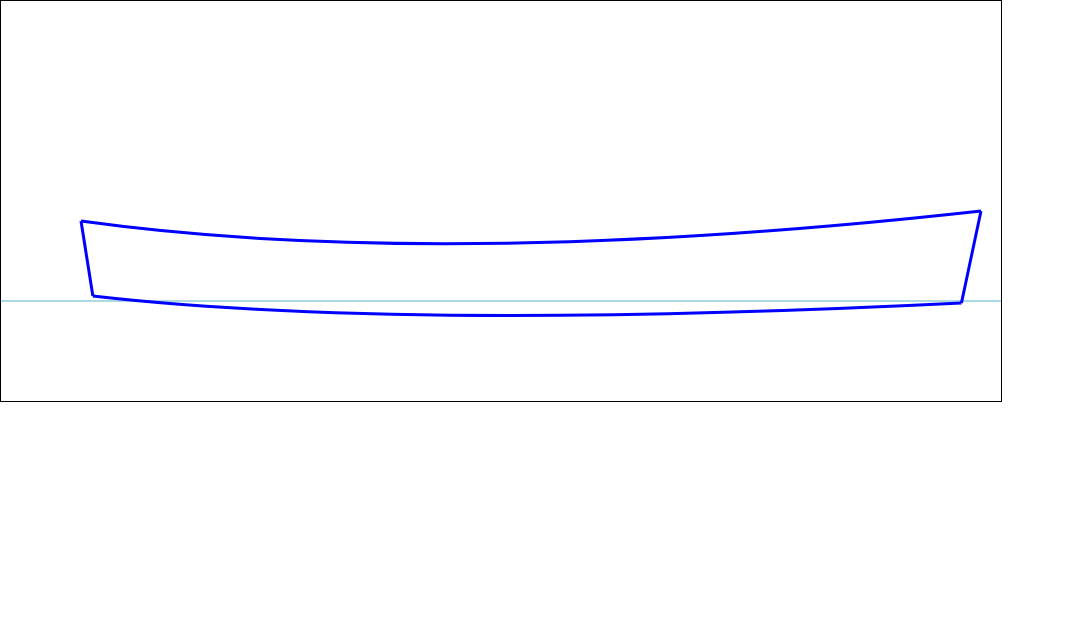
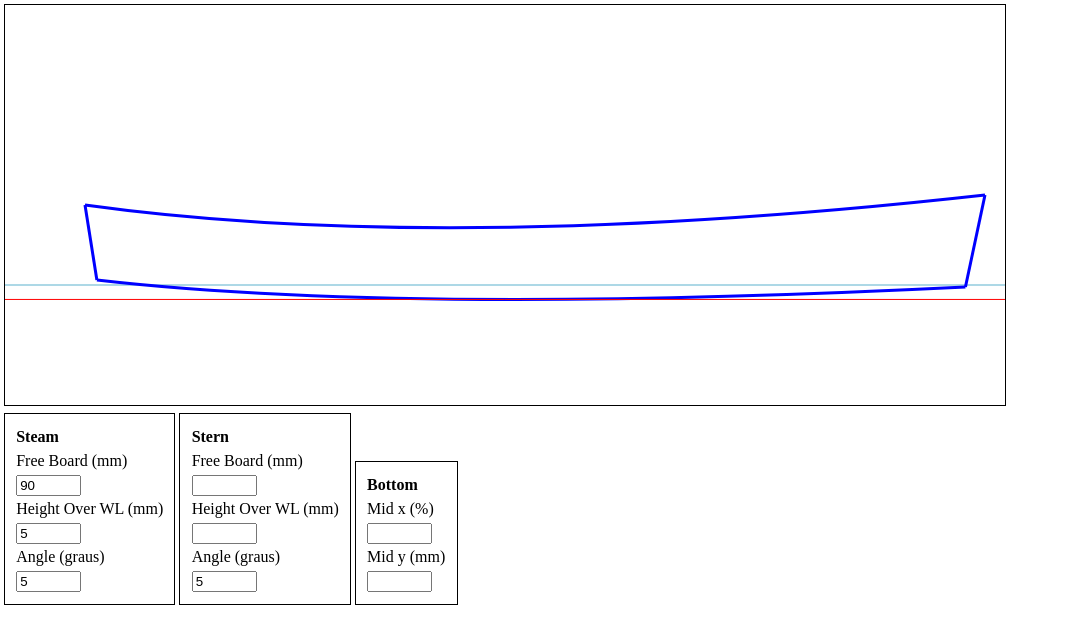
Before and after one commit to douglasmg7/leaf, a plain HTML site: page index.html in a window 1280 px wide. Shown: the whole page, without its empty margins (0-1069 px from the left). Drawn offline with Linux system fonts and the light colour scheme.

Commit message:
input data

```diff
--- a/index.html
+++ b/index.html
@@ -8,7 +8,59 @@
     <link rel="stylesheet" href="main.css">
   </head>
   <body>
-    <canvas id="mycanvas" width="1000" height="400"></canvas>
+    <div class="container">
+      <canvas id="mycanvas" width="1000" height="400"></canvas>
+      <div class="menu">
+        <div class="menu-item">
+          <h3>Steam</h3>
+          <p>Free Board (mm)</p>
+          <input id="steam-freeboard" type="text" size="5">
+          <p>Height Over WL (mm)</p>
+          <input id="steam-height" type="text" value="5" size="5">
+          <p>Angle (graus)</p>
+          <input id="steam-angle" type="text" value="5" size="5">
+        </div>
+        <div class="menu-item">
+          <h3>Stern</h3>
+          <p>Free Board (mm)</p>
+          <input id="stern-freeboard" type="text" size="5">
+          <p>Height Over WL (mm)</p>
+          <input id="sterm-height" type="text" size="5">
+          <p>Angle (graus)</p>
+          <input id="stern-angle" type="text" value="5" size="5">
+        </div>
+        <div class="menu-item">
+          <h3>Bottom</h3>
+          <p>Mid x (%)</p>
+          <input type="text" size="5">
+          <p>Mid y (mm)</p>
+          <input type="text" size="5">
+        </div>
+      </div>
+    </div>
   </body>
-  <script>document.write('<script src="http://' + (location.host || 'localhost').split(':')[0] + ':35729/livereload.js?snipver=1"></' + 'script>')</script>
+  <script>
+    //- Livereload.
+    document.write('<script src="http://' + (location.host || 'localhost').split(':')[0] + ':35729/livereload.js?snipver=1"></' + 'script>')
+  </script>
+  <style>
+    .container {
+      padding: 4px;
+    }
+    canvas {
+      border:1px solid black;
+      display: inline;
+    }
+    .menu {
+      max-width: 1004px;
+    }
+    .menu-item {
+      padding: .7em .7em .7em .7em;
+      display: inline-block;
+      border: 1px solid black;
+    }
+    .menu-item > h3 {
+      font-weight: bold;
+    }
+  </style>
 </html>
--- a/js/index.js
+++ b/js/index.js
@@ -7,9 +7,9 @@ const EDGE_COLOR = '#2244cc';
 const NODE_SIZE = 4;
 
 const CANVAS_WIDTH = 1000;
-const CANVAS_HEIGHT = 400;
+const CANVAS_HEIGHT = 300;
 
-const WATER_LINE_HEIGHT = 100;
+const WATER_LINE_HEIGHT = 20;
 const MARGIN_RIGHT = 20;
 
 let boat = {
@@ -66,10 +66,7 @@ window.onload = function(){
   let canvas = null;
   let ctx = null;
 
-  // ctx.fillStyle = NODE_COLOR;
-  // ctx.strokeStyle = EDGE_COLOR;
-
-  // Water line.
+    // Water line.
   let water_line = {
     draw(){
       ctx.lineWidth=2;
@@ -81,17 +78,32 @@ window.onload = function(){
     }
   };
 
+  // Update input values.
+  let elemSteamFreeboard = document.getElementById('steam-freeboard');
+  elemSteamFreeboard.value = boat.steam.freeBoard;
+  elemSteamFreeboard.addEventListener('change', function(target){
+    boat.steam.freeBoard = this.value;
+    console.log(boat.steam.freeBoard);
+    updateBoatData();
+    draw();
+  });
+
+  // ctx.fillStyle = NODE_COLOR;
+  // ctx.strokeStyle = EDGE_COLOR;
+
   // Steam.
   let hull_steam = {
-    top: {
-        x: 0,
-        y: boat.steam.freeBoard
-    },
-    bottom: {
-      // x = y * tanθ.
-      x: (boat.steam.freeBoard - boat.steam.heightOverWL) * Math.tan(rad(boat.steam.angle)),
-      y: boat.steam.heightOverWL
-    },
+    // top: {
+    //     x: 0,
+    //     y: boat.steam.freeBoard
+    // },
+    // bottom: {
+    //   // x = y * tanθ.
+    //   x: (boat.steam.freeBoard - boat.steam.heightOverWL) * Math.tan(rad(boat.steam.angle)),
+    //   y: boat.steam.heightOverWL
+    // },
+    top: {},
+    bottom: {},
     draw() {
       ctx.lineWidth=3;
       ctx.strokeStyle = 'blue';
@@ -104,15 +116,17 @@ window.onload = function(){
 
   // Steam
   let hull_stern = {
-    top: {
-        x: boat.loa,
-        y: boat.stern.freeBoard
-    },
-    bottom: {
-      // x = loa - (y * tanθ).
-      x: boat.loa - ((boat.stern.freeBoard - boat.stern.heightOverWL) * Math.tan(rad(boat.stern.angle))),
-      y: boat.stern.heightOverWL
-    },
+    // top: {
+    //     x: boat.loa,
+    //     y: boat.stern.freeBoard
+    // },
+    // bottom: {
+    //   // x = loa - (y * tanθ).
+    //   x: boat.loa - ((boat.stern.freeBoard - boat.stern.heightOverWL) * Math.tan(rad(boat.stern.angle))),
+    //   y: boat.stern.heightOverWL
+    // },
+    top: {},
+    bottom: {},
     draw() {
       ctx.lineWidth=3;
       ctx.strokeStyle = 'blue';
@@ -125,18 +139,57 @@ window.onload = function(){
 
   // Bottom.
   let hull_bottom = {
-    start: {
-      x: hull_steam.bottom.x,
-      y: hull_steam.bottom.y
-    },
-    mid: {
-      x: ((hull_stern.bottom.x - hull_steam.bottom.x) * boat.bottom.bezierMidPoint.xPercent) + hull_steam.bottom.x,
-      y: -Math.abs(boat.bottom.bezierMidPoint.y)
-    },
-    end: {
-      x: hull_stern.bottom.x,
-      y: hull_stern.bottom.y
-    },
+    // start: {
+    //   x: hull_steam.bottom.x,
+    //   y: hull_steam.bottom.y
+    // },
+    // mid: {
+    //   x: ((hull_stern.bottom.x - hull_steam.bottom.x) * boat.bottom.bezierMidPoint.xPercent) + hull_steam.bottom.x,
+    //   y: -Math.abs(boat.bottom.bezierMidPoint.y)
+    // },
+    // end: {
+    //   x: hull_stern.bottom.x,
+    //   y: hull_stern.bottom.y
+    // },
+    start: {},
+    mid: {},
+    end: {},
+    draw(){
+      ctx.lineWidth=3;
+      ctx.strokeStyle = 'blue';
+      ctx.beginPath();
+      ctx.moveTo(this.start.x, this.start.y);
+      ctx.quadraticCurveTo(this.mid.x, this.mid.y, this.end.x, this.end.y);
+      ctx.stroke();
+      // Draw min line.
+      ctx.lineWidth=1;
+      ctx.strokeStyle = 'red';
+      let curve = new Bezier(this.start.x,this.start.y,0, this.mid.x,this.mid.y,0, this.end.x,this.end.y,0);
+      // console.log(curve.bbox().y.min);
+      ctx.beginPath();
+      ctx.moveTo(-MARGIN_RIGHT, curve.bbox().y.min);
+      ctx.lineTo(CANVAS_WIDTH, curve.bbox().y.min)
+      ctx.stroke();
+    }
+  };
+
+  // Sheer.
+  let hull_sheer = {
+    // start: {
+    //   x: hull_steam.top.x,
+    //   y: hull_steam.top.y
+    // },
+    // mid: {
+    //   x: ((hull_stern.top.x - hull_steam.top.x) * boat.sheer.bezierMidPoint.xPercent) + hull_steam.top.x,
+    //   y: boat.sheer.bezierMidPoint.y
+    // },
+    // end: {
+    //   x: hull_stern.top.x,
+    //   y: hull_stern.top.y
+    // },
+    start: {},
+    mid: {},
+    end: {},
     draw(){
       ctx.lineWidth=3;
       ctx.strokeStyle = 'blue';
@@ -147,29 +200,37 @@ window.onload = function(){
     }
   };
 
-  // Sheer.
-  let hull_sheer = {
-    start: {
-      x: hull_steam.top.x,
-      y: hull_steam.top.y
-    },
-    mid: {
-      x: ((hull_stern.top.x - hull_steam.top.x) * boat.sheer.bezierMidPoint.xPercent) + hull_steam.top.x,
-      y: boat.sheer.bezierMidPoint.y
-    },
-    end: {
-      x: hull_stern.top.x,
-      y: hull_stern.top.y
-    },
-    draw(){
-      ctx.lineWidth=3;
-      ctx.strokeStyle = 'blue';
-      ctx.beginPath();
-      ctx.moveTo(this.start.x, this.start.y);
-      ctx.quadraticCurveTo(this.mid.x, this.mid.y, this.end.x, this.end.y);
-      ctx.stroke();
-    }
-  };
+  // Update boat data.
+  function updateBoatData() {
+    // Steam.
+    hull_steam.top.x = 0;
+    hull_steam.top.y = boat.steam.freeBoard;
+    hull_steam.bottom.x = (boat.steam.freeBoard - boat.steam.heightOverWL) * Math.tan(rad(boat.steam.angle));
+    hull_steam.bottom.y = boat.steam.heightOverWL;
+    // Stern.
+    hull_stern.top.x = boat.loa;
+    hull_stern.top.y = boat.stern.freeBoard;
+    hull_stern.bottom.x = boat.loa - ((boat.stern.freeBoard - boat.stern.heightOverWL) * Math.tan(rad(boat.stern.angle)));
+    hull_stern.bottom.y = boat.stern.heightOverWL;
+    // Bottom.
+    hull_bottom.start.x = hull_steam.bottom.x;
+    hull_bottom.start.y = hull_steam.bottom.y;
+    hull_bottom.mid.x = ((hull_stern.bottom.x - hull_steam.bottom.x) * boat.bottom.bezierMidPoint.xPercent) + hull_steam.bottom.x;
+    hull_bottom.mid.y = -Math.abs(boat.bottom.bezierMidPoint.y);
+    hull_bottom.end.x = hull_stern.bottom.x;
+    hull_bottom.end.y = hull_stern.bottom.y;
+    // sheer.
+    hull_sheer.start.x = hull_steam.top.x;
+    hull_sheer.start.y = hull_steam.top.y;
+    hull_sheer.mid.x = ((hull_stern.top.x - hull_steam.top.x) * boat.sheer.bezierMidPoint.xPercent) + hull_steam.top.x;
+    hull_sheer.mid.y = boat.sheer.bezierMidPoint.y;
+    hull_sheer.end.x = hull_stern.top.x;
+    hull_sheer.end.y = hull_stern.top.y;
+  }
+
+  // Update boat data.
+  updateBoatData();
+
 
   // Test coodination system.
   function testCoordinateSystem(){
@@ -203,13 +264,13 @@ window.onload = function(){
   };
 
   function draw(){
-    // ctx.clearRect(0, 0, 1100, 500);
-    ctx.clearRect(0, 0, CANVAS_WIDTH, CANVAS_HEIGHT);
-    // Origin at rigth bottom.
-    ctx.translate(CANVAS_WIDTH - MARGIN_RIGHT, CANVAS_HEIGHT - WATER_LINE_HEIGHT)
-    // x rise up, y rise left.
-    ctx.rotate(rad(180));
-    // testCoordinateSystem();
+    // // ctx.clearRect(0, 0, 1100, 500);
+    // ctx.clearRect(0, 0, CANVAS_WIDTH, CANVAS_HEIGHT);
+    // // Origin at rigth bottom.
+    // ctx.translate(CANVAS_WIDTH - MARGIN_RIGHT, CANVAS_HEIGHT - WATER_LINE_HEIGHT)
+    // // x rise up, y rise left.
+    // ctx.rotate(rad(180));
+    // // testCoordinateSystem();
     water_line.draw();
     hull_steam.draw();
     hull_bottom.draw();
@@ -239,7 +300,14 @@ window.onload = function(){
     // imageObj.src = 'img/Rattylines.jpg';
     // imageObj.src = 'img/flicka20-sailplan.gif';
     imageObj.src = 'img/18-foot-sharpie.jpg';
-    // ctx.translate(200, 200);
+    // Origin at rigth bottom.
+    ctx.translate(CANVAS_WIDTH - MARGIN_RIGHT, CANVAS_HEIGHT - WATER_LINE_HEIGHT)
+    // x rise up, y rise left.
+    ctx.rotate(rad(180));
+    // Clear.
+    // ctx.clearRect(0, 0, CANVAS_WIDTH, CANVAS_HEIGHT);
+    ctx.clearRect(-1000, -1000, 1000, 1000);
+    // testCoordinateSystem();
     draw();
   } else {
     alert('Browser not support canvas.');
--- a/main.css
+++ b/main.css
@@ -87,6 +87,3 @@ th,
 td {
   vertical-align: middle;
 }
-canvas {
-  border: 1px solid #000;
-}
```
Also changed, not shown: 2 other files.
